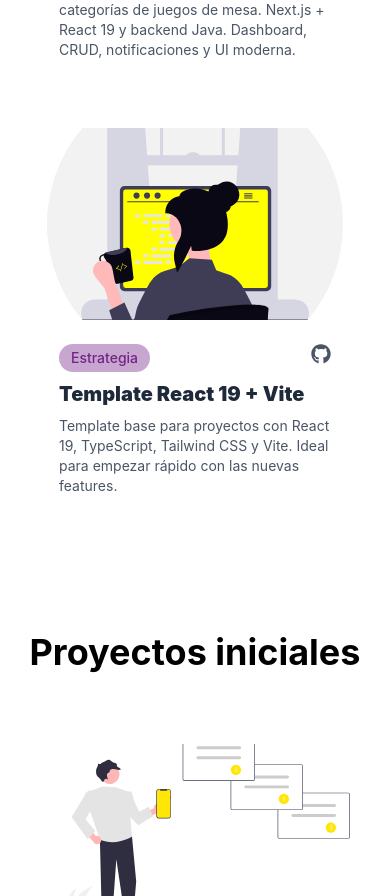
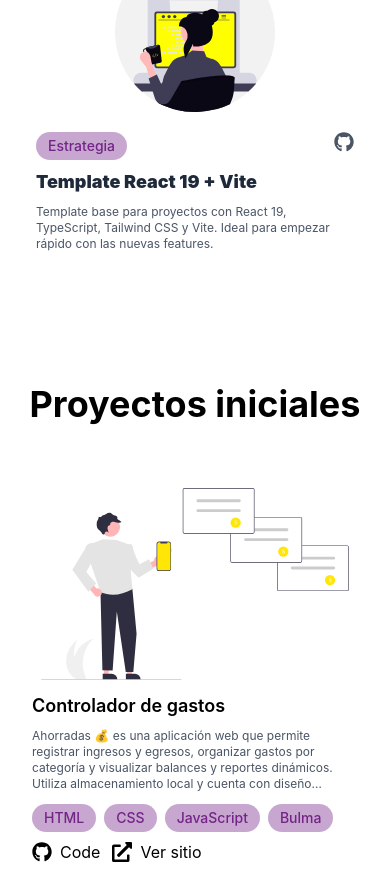
Before and after one commit to Nataliasoledadnavarro/portfolio-2025, a Next.js app: page / in a window 390 px wide. Shown: the part 3988-4884 px from the top of the page. Built offline with nearby package versions, Linux system fonts and the light colour scheme.

Commit message:
refactor(ui): mejora responsive de cards y timeline
- Optimización visual mobile y spacing
- Ajustes de layout, imágenes y metadata

```diff
--- a/src/components/sections/About.tsx
+++ b/src/components/sections/About.tsx
@@ -8,7 +8,7 @@
           <div className="hidden sm:block w-1 bg-primary absolute h-full left-1/2 transform -translate-x-1/2"></div>
 
           {timelineData.map((item, index) => (
-            <div className="mt-6 sm:mt-0 sm:mb-12" key={index}>
+            <div className="mt-6 sm:mt-0 sm:mb-8" key={index}>
               <div className="flex flex-col sm:flex-row items-center">
                 <div
                   className={`flex w-full mx-auto items-center ${
--- a/src/components/shared/cards/NewProjectCard.tsx
+++ b/src/components/shared/cards/NewProjectCard.tsx
@@ -17,25 +17,25 @@
 const NewProjectCard = ({ project }: Props) => {
   return (
     <motion.div
-      className="relative flex flex-col md:flex-row md:space-x-5 space-y-3 md:space-y-0 rounded-xl shadow-md shadow-primary dark:shadow-secondary p-3 max-w-xs md:max-w-3xl mx-auto  bg-white dark:bg-dark/40"
+      className="relative flex flex-col md:flex-row md:space-x-5 space-y-3 md:space-y-0 rounded-xl shadow-md shadow-primary dark:shadow-secondary p-3 md:p-4 w-full md:max-w-3xl mx-auto bg-white dark:bg-dark/40"
       whileHover={{ scale: 1.02 }}
       transition={{ type: "spring", stiffness: 300 }}
     >
       {/* Img */}
-      <div className="w-full md:w-1/3 bg-white dark:bg-dark/30 grid place-items-center rounded-xl overflow-hidden">
-        <div className="relative w-full h-48 md:h-56">
+      <div className="w-full md:w-1/3 bg-gradient-to-b from-primary/10 to-transparent dark:bg-dark/30 grid place-items-center rounded-xl overflow-hidden">
+        <div className="relative w-full h-40 md:h-56">
           <Image
             src={project.image}
             alt={project.title}
             fill
-            className="object-cover object-center rounded-xl"
+            className="object-contain object-center rounded-xl"
             sizes="(max-width: 768px) 100vw, (max-width: 1200px) 50vw, 33vw"
           />
         </div>
       </div>
 
       {/* Contenido */}
-      <div className="w-full md:w-2/3 flex flex-col space-y-2 p-3">
+      <div className="w-full md:w-2/3 flex flex-col space-y-2 p-2 md:p-3">
         <div className="flex justify-between items-start">
           {project.tag && (
             <Chip
@@ -70,11 +70,11 @@
           </div>
         </div>
 
-        <h3 className="font-black text-gray-800 dark:text-white text-xl">
+        <h3 className="font-black text-gray-800 dark:text-white text-lg md:text-xl">
           {project.title}
         </h3>
 
-        <p className=" text-sm text-gray-600 dark:text-gray-300 line-clamp-5">
+        <p className="text-xs md:text-sm text-gray-600 dark:text-gray-300 line-clamp-4 md:line-clamp-5">
           {project.description}
         </p>
       </div>
--- a/src/components/shared/cards/projectCard.tsx
+++ b/src/components/shared/cards/projectCard.tsx
@@ -16,29 +16,29 @@
   return (
     <motion.article
       key={project.title}
-      className="bg-white dark:bg-dark/50 rounded-lg shadow-md p-6"
+      className="bg-white dark:bg-dark/50 rounded-lg shadow-md p-4 md:p-6 w-full"
       variants={fadeInUp}
       whileHover={{ scale: 1.05 }}
       transition={{ type: "spring", stiffness: 300 }}
     >
-      <div className="relative aspect-video mb-4 rounded-lg overflow-hidden">
+      <div className="relative h-48 md:h-64 mb-3 md:mb-4 rounded-lg overflow-hidden bg-gradient-to-b from-primary/10 to-transparent">
         <Image
           src={project.image}
           alt={project.title}
           fill
-          className="object-cover"
+          className="object-contain"
           sizes="(max-width: 768px) 100vw, (max-width: 1200px) 50vw, 33vw"
         />
       </div>
       <motion.h3
-        className="text-xl font-semibold mb-2 dark:text-white"
+        className="text-lg md:text-xl font-semibold mb-2 dark:text-white"
         whileHover={{ x: 5 }}
         transition={{ type: "spring", stiffness: 300 }}
       >
         {project.title}
       </motion.h3>
       <motion.p
-        className="text-gray-600 dark:text-gray-300 mb-4"
+        className="text-xs md:text-sm text-gray-600 dark:text-gray-300 mb-3 md:mb-4 line-clamp-4 md:line-clamp-none"
         initial={{ opacity: 0 }}
         animate={{ opacity: 1 }}
         transition={{ delay: 0.2 }}
@@ -46,21 +46,17 @@
         {project.description}
       </motion.p>
       <motion.div
-        className="flex flex-wrap gap-2 mb-4"
+        className="flex justify-between items-center flex-wrap gap-2 md:gap-4"
         initial={{ opacity: 0 }}
         animate={{ opacity: 1 }}
         transition={{ delay: 0.3 }}
       >
+        <div className="flex flex-wrap gap-2">
           {project.technologies.map((tech) => (
             <Chip key={tech} label={tech} variant="secondary" />
           ))}
-      </motion.div>
-      <motion.div
-        className="flex gap-4"
-        initial={{ opacity: 0 }}
-        animate={{ opacity: 1 }}
-        transition={{ delay: 0.4 }}
-      >
+        </div>
+        <div className="flex gap-3 md:gap-4">
           <motion.a
             href={project.githubLink}
             target="_blank"
@@ -83,6 +79,7 @@
             <FaExternalLinkAlt className="h-5 w-5" />
             <span>Ver sitio</span>
           </motion.a>
+        </div>
       </motion.div>
     </motion.article>
   );
```
Lines whose indentation alone changed are shown as unchanged.
